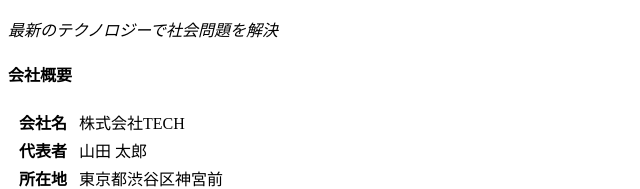
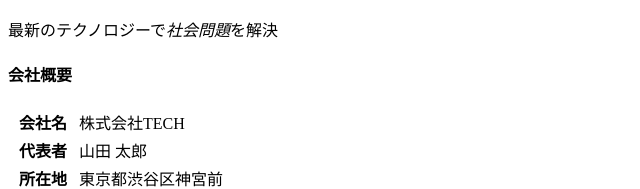
Before and after one commit to ninaaaaaaaaaaaaaaa/TECH, a plain HTML site: page index.html in a window 1280 px wide. Shown: the part 514-703 px from the top of the page, 0-640 px from the left. Drawn offline with Linux system fonts and the light colour scheme.

Commit message:
直しました

```diff
--- a/index.html
+++ b/index.html
@@ -17,7 +17,7 @@
     </ul>
   </nav>
   <img src="img/mv.png" alt="最新のテクノロジーで社会問題を解決">
-  <em><p>最新のテクノロジーで社会問題を解決</p></em>
+  <p>最新のテクノロジーで<em>社会問題</em>を解決</p>
   <h4>会社概要</h4>
   <table>
     <tr>
```
